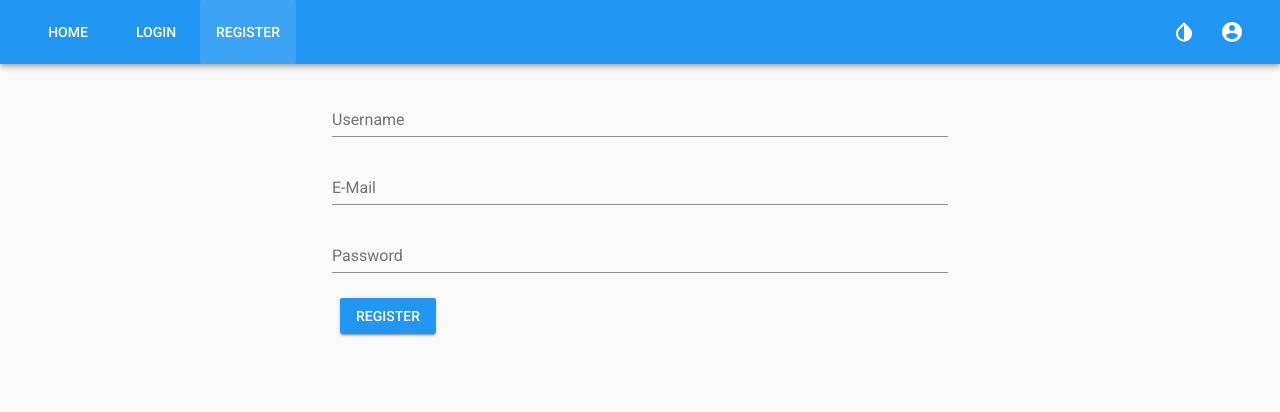
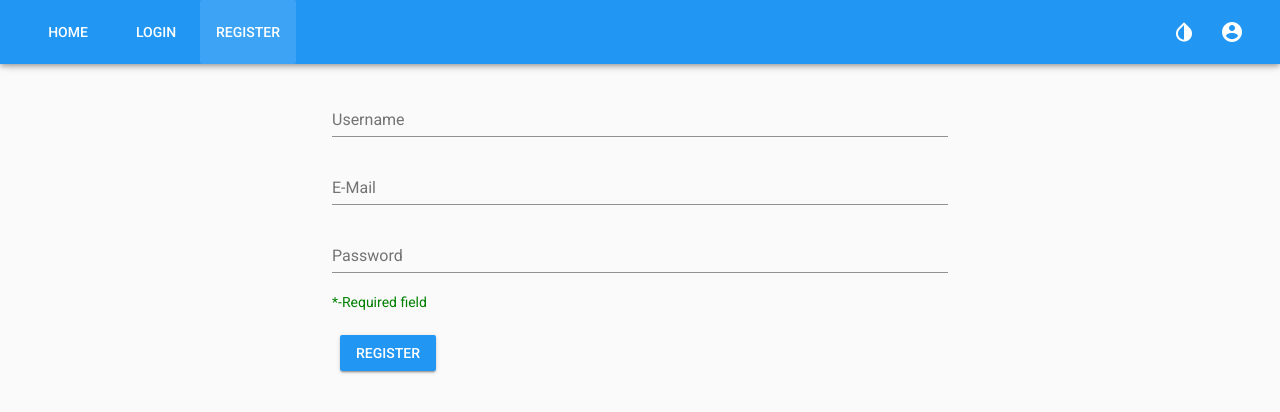
Before and after one commit to gopok/gopok-frontend, a Vue app: page /register in a window 1280 px wide. Shown: the top 412 px of the page. Built offline with nearby package versions, Linux system fonts and the light colour scheme.

Commit message:
Added under the field: "- *-Required field"
Co-Authored-By: MrFreesher <mrfreesher@users.noreply.github.com>

```diff
--- a/src/components/Login.vue
+++ b/src/components/Login.vue
@@ -14,6 +14,7 @@
       :rules="passwordRules"
       required
     ></v-text-field>
+    <p>*-Required field</p>
     <v-btn
     color="primary"
       @click="login"
@@ -50,3 +51,9 @@ export default {
   }
 }
 </script>
+
+<style scoped>
+p{
+  color: green;
+}
+</style>
--- a/src/components/Register.vue
+++ b/src/components/Register.vue
@@ -21,6 +21,7 @@
       :rules="passwordRules"
       required
     ></v-text-field>
+    <p>*-Required field</p>
     <v-btn
     color="primary"
       @click="register"
@@ -59,3 +60,9 @@ export default {
   }
 }
 </script>
+
+<style scoped>
+p{
+  color: green;
+}
+</style>
```
